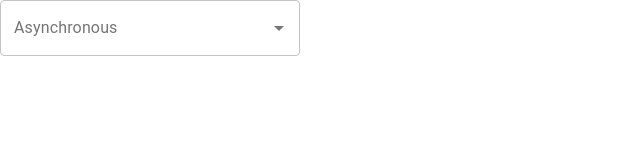
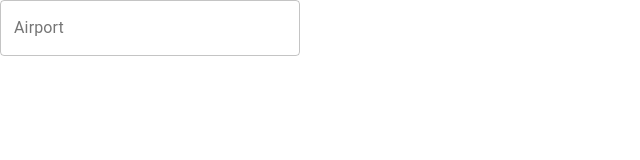
Before and after one commit to FritzJay/flight-finder, a React (Create React App) app: page / in a window 1280 px wide. Shown: the top 160 px of the page, without its empty margins (0-640 px from the left). Built offline with nearby package versions, Linux system fonts and the light colour scheme.

Commit message:
Added airports autocomplete.

```diff
--- a/src/App.tsx
+++ b/src/App.tsx
@@ -7,6 +7,7 @@ import "./App.css";
 interface IAirport {
   name: string;
   code: string;
+  city: string;
 }
 
 interface ICity {
@@ -34,8 +35,9 @@ interface IResponse {
 }
 
 function App() {
+  const [filter, setFilter] = React.useState("");
   const [open, setOpen] = React.useState(false);
-  const [options, setOptions] = React.useState<ICity[]>([]);
+  const [options, setOptions] = React.useState<IAirport[]>([]);
   const loading = open && options.length === 0;
 
   React.useEffect(() => {
@@ -46,35 +48,34 @@ function App() {
     }
 
     (async () => {
+      if (filter === "") return;
+
       const response = await fetch(
-        "http://localhost:3001/cities?queryparams={%22searchString%22:%22a%22,%22mode%22:%22Flights%22}"
+        `http://localhost:3001/cities?queryparams={"searchString":"${filter}","mode":"Flights"}`
       );
-      const cities = await response.json();
-      console.log(cities);
+      const cities: IResponse[] = await response.json();
 
       if (active) {
-        setOptions(
-          cities?.map(
-            ({ Display: display, nearbyAirports }: IResponse) =>
-              ({
-                name: display,
-                airports: nearbyAirports?.map(
-                  ap =>
-                    ({
-                      name: ap.name,
-                      code: ap.code
-                    } as IAirport)
-                )
-              } as ICity)
-          )
-        );
+        const list: IAirport[] = [];
+
+        cities.forEach(({ Display, nearbyAirports }) => {
+          nearbyAirports?.forEach(({ code, name }) =>
+            list.push({
+              code,
+              name,
+              city: Display
+            })
+          );
+
+          setOptions([...list]);
+        });
       }
     })();
 
     return () => {
       active = false;
     };
-  }, [loading]);
+  }, [loading, filter]);
 
   React.useEffect(() => {
     if (!open) {
@@ -88,20 +89,33 @@ function App() {
       style={{ width: 300 }}
       open={open}
       onOpen={() => {
-        setOpen(true);
+        if (filter !== "") setOpen(true);
       }}
       onClose={() => {
         setOpen(false);
       }}
       getOptionSelected={(option, value) => option.name === value.name}
-      getOptionLabel={option => option.name}
+      getOptionLabel={option =>
+        `${option.code.toLocaleUpperCase()} - ${option.name}`
+      }
+      freeSolo
       options={options}
       loading={loading}
+      groupBy={option => option.city}
       renderInput={params => (
         <TextField
           {...params}
-          label="Asynchronous"
+          label="Airport"
           variant="outlined"
+          onChange={e => {
+            setFilter(e.target.value);
+
+            if (e.target.value === "") {
+              setOpen(false);
+            } else {
+              setOpen(true);
+            }
+          }}
           InputProps={{
             ...params.InputProps,
             endAdornment: (
```
